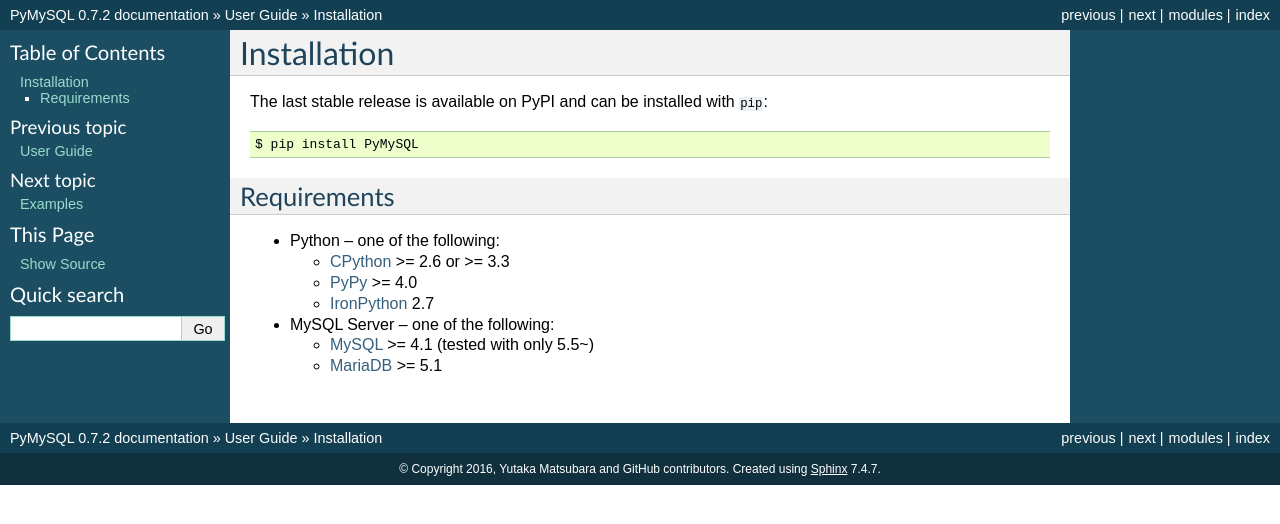
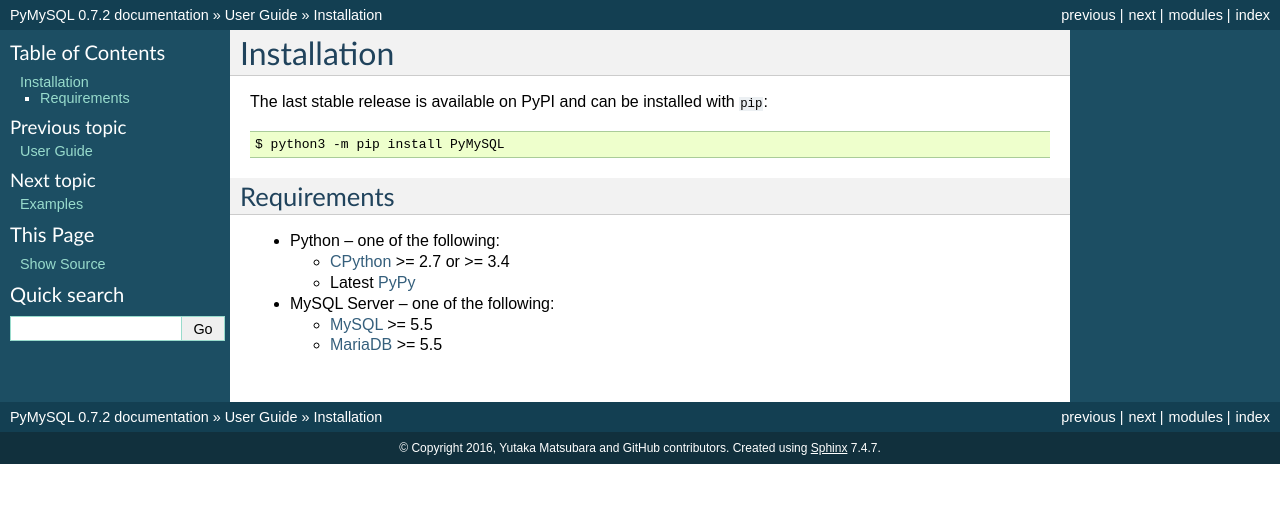
Before and after one commit to nicolestandifer3/MySQL-test-repos, a Sphinx documentation site: the page built from docs/source/user/installation.rst, in a window 1280 px wide. Shown: the top 524 px of the page. Built offline with Sphinx 7.4.7, drawn with Linux system fonts in a browser that asks for light colours.

Commit message:
Update documents

```diff
--- a/README.rst
+++ b/README.rst
@@ -59,7 +59,7 @@ Package is uploaded on `PyPI <https://pypi.org/project/PyMySQL>`_.
 
 You can install it with pip::
 
-    $ pip3 install PyMySQL
+    $ python3 -m pip install PyMySQL
 
 
 Documentation
--- a/docs/source/user/installation.rst
+++ b/docs/source/user/installation.rst
@@ -6,24 +6,22 @@ Installation
 
 The last stable release is available on PyPI and can be installed with ``pip``::
 
-    $ pip install PyMySQL
+    $ python3 -m pip install PyMySQL
 
 Requirements
 -------------
 
 * Python -- one of the following:
 
-  - CPython_ >= 2.6 or >= 3.3
-  - PyPy_ >= 4.0
-  - IronPython_ 2.7
+  - CPython_ >= 2.7 or >= 3.4
+  - Latest PyPy_
 
 * MySQL Server -- one of the following:
 
-  - MySQL_ >= 4.1  (tested with only 5.5~)
-  - MariaDB_ >= 5.1
+  - MySQL_ >= 5.5
+  - MariaDB_ >= 5.5
 
 .. _CPython: http://www.python.org/
 .. _PyPy: http://pypy.org/
-.. _IronPython: http://ironpython.net/
 .. _MySQL: http://www.mysql.com/
 .. _MariaDB: https://mariadb.org/
```
